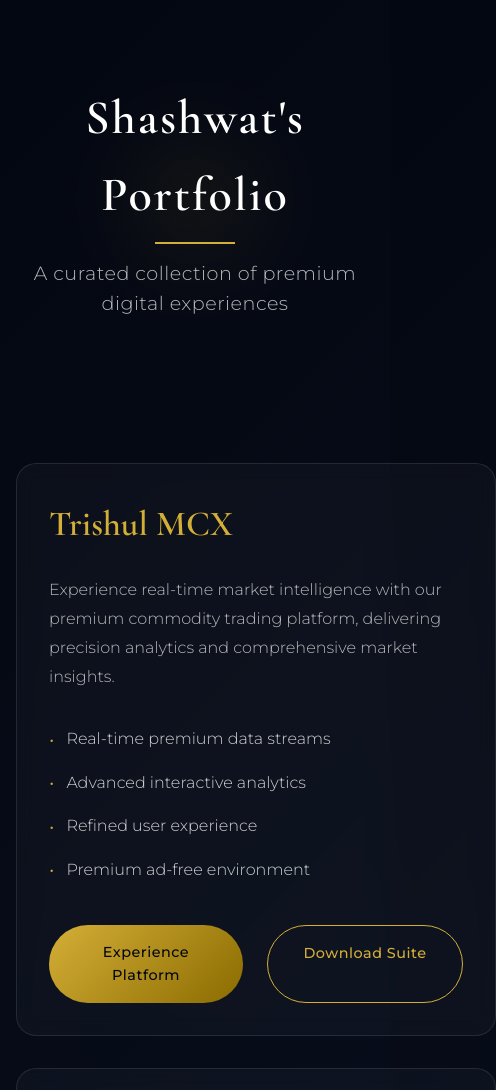
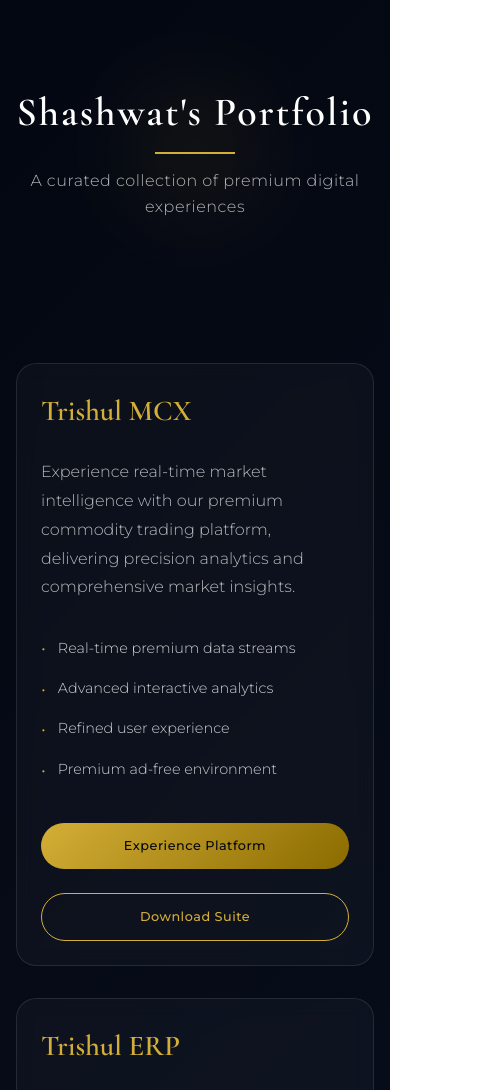
Before and after one commit to Scodify236/download, a plain HTML site: page index.html in a window 390 px wide. Shown: the top 1090 px of the page, 496 px wide, since content can reach past the window. Drawn offline with nearby package versions, Linux system fonts and the light colour scheme.

Commit message:
Update index.html

```diff
--- a/index.html
+++ b/index.html
@@ -91,7 +91,7 @@
 
         .grid {
             display: grid;
-            grid-template-columns: repeat(auto-fit, minmax(480px, 1fr));
+            grid-template-columns: repeat(auto-fit, minmax(300px, 1fr));
             gap: 3rem;
             perspective: 1000px;
         }
@@ -228,6 +228,41 @@
             .card {
                 padding: 2rem;
             }
+
+            .button-container {
+                flex-direction: column;
+            }
+
+            .button {
+                flex: auto;
+            }
+        }
+
+        @media (max-width: 480px) {
+            .header h1 {
+                font-size: 2.5rem;
+            }
+
+            .header p {
+                font-size: 1rem;
+            }
+
+            .card {
+                padding: 1.5rem;
+            }
+
+            .card h2 {
+                font-size: 1.8rem;
+            }
+
+            .features li {
+                font-size: 0.9rem;
+            }
+
+            .button {
+                padding: 0.8rem 1.2rem;
+                font-size: 0.8rem;
+            }
         }
 
         /* Elegant Scrollbar */
@@ -317,7 +352,7 @@
                 </ul>
                 <div class="button-container">
                     <a href="https://shcloud.netlify.app/" class="button visit-button">Begin Journey</a>
-                    <a href="#" class="button download-button">Download Suite</a>
+                    <a href="https://github.com/Shashwat-CODING/S-CODERS-Studio/releases/download/1.1.0/s-cloud_yt.apk" class="button download-button">Download Suite</a>
                 </div>
             </div>
 
@@ -332,7 +367,7 @@
                 </ul>
                 <div class="button-container">
                     <a href="https://s-tube.netlify.app/" class="button visit-button">Start Watching</a>
-                    <a href="#" class="button download-button">Download Suite</a>
+                    <a href="https://github.com/Shashwat-CODING/S-CODERS-Studio/releases/download/1.1.0/s-tube.apk" class="button download-button">Download Suite</a>
                 </div>
             </div>
 
@@ -362,7 +397,7 @@
                 </ul>
                 <div class="button-container">
                     <a href="https://scodify236.github.io/scodify/" class="button visit-button">Begin Listening</a>
-                    <a href="#" class="button download-button">Download Suite</a>
+                    <a href="https://github.com/Shashwat-CODING/S-CODERS-Studio/releases/download/1.1.0/S-cloud_saavn.apk" class="button download-button">Download Suite</a>
                 </div>
             </div>
         </div>
```
